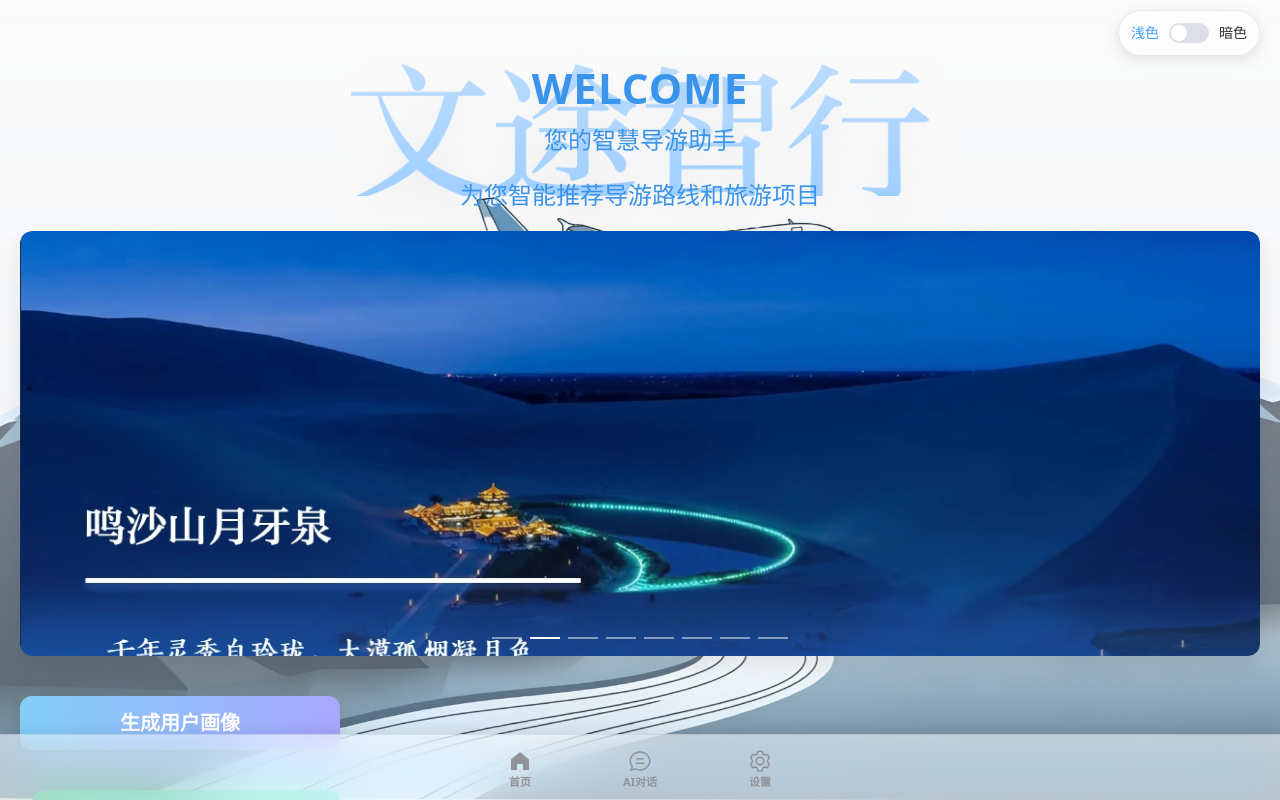
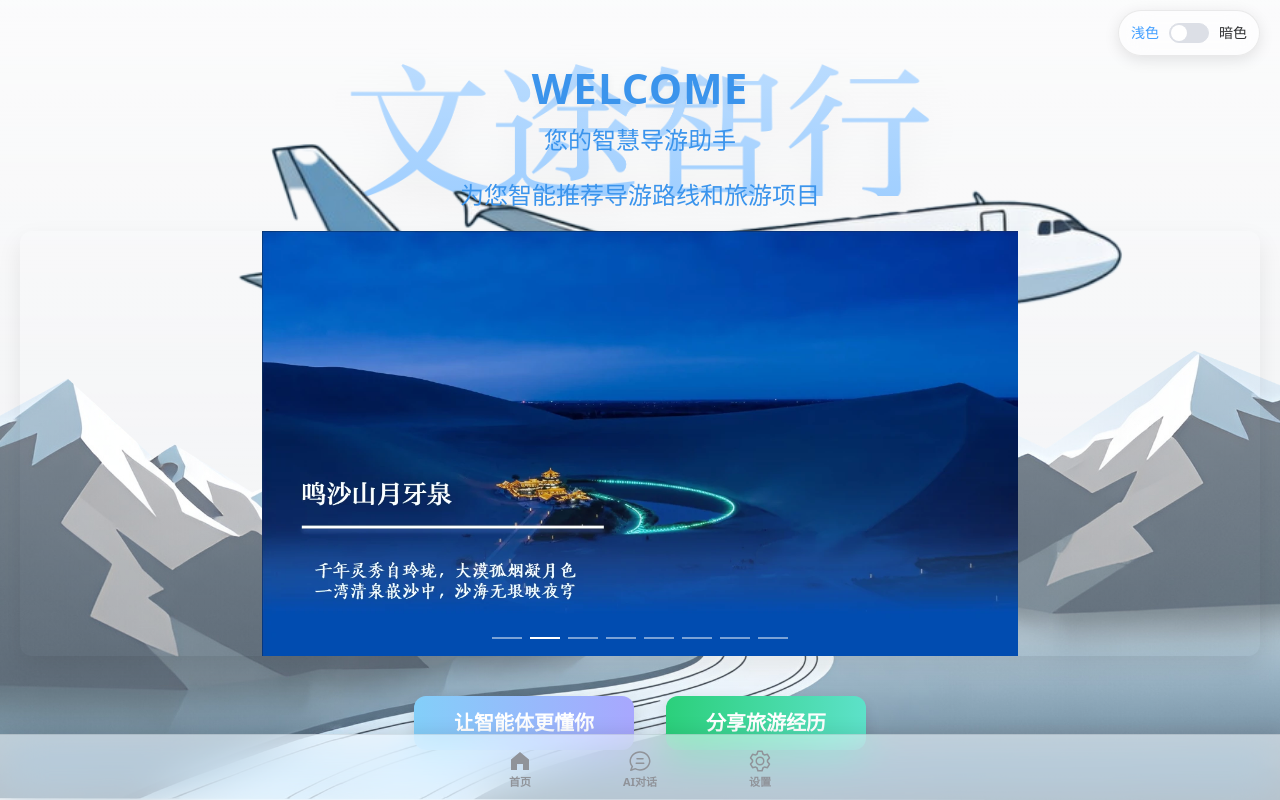
Before and after one commit to Murchey/hpu-guider-agent-mobile, a Vue app: page / in a window 1280 px wide. Built offline with nearby package versions, Linux system fonts and the light colour scheme; a web font is replaced by a local one.

Commit message:
高级选项内容

```diff
--- a/src/App.vue
+++ b/src/App.vue
@@ -22,7 +22,7 @@
       </el-tab-pane>
 
       <el-tab-pane name="settingPage">
-        <SettingPage />
+        <SettingPage @navigate="handleNavigate" />
       </el-tab-pane>
 
     </el-tabs>
--- a/src/components/AiDialoguePage.vue
+++ b/src/components/AiDialoguePage.vue
@@ -480,6 +480,8 @@ const clearChat = () => {
   }).catch(() => {})
 }
 
+let currentAbortController: AbortController | null = null
+
 const sendMessage = async (text: string, showUserMessage: boolean) => {
   if (!text || isLoading.value) return
 
@@ -490,6 +492,13 @@ const sendMessage = async (text: string, showUserMessage: boolean) => {
     ElMessage.warning('请先在设置中配置 API Key')
     return
   }
+
+  // 中断之前可能仍在进行的请求
+  if (currentAbortController) {
+    currentAbortController.abort()
+  }
+  currentAbortController = new AbortController()
+  const signal = currentAbortController.signal
 
   // 如果是隐藏发送（如画像），则不将其直接推入对话列表，但需要包含在请求中
   const currentMessages = [...messages.value]
@@ -561,7 +570,8 @@ const sendMessage = async (text: string, showUserMessage: boolean) => {
             content_type: 'object_string'
           }],
           stream: true
-        })
+        }),
+        signal
       })
 
       if (!response.ok) {
@@ -650,7 +660,8 @@ const sendMessage = async (text: string, showUserMessage: boolean) => {
           model: model,
           messages: finalMessages,
           stream: true
-        })
+        }),
+        signal
       })
 
       if (!response.ok) {
@@ -737,10 +748,16 @@ const sendMessage = async (text: string, showUserMessage: boolean) => {
     }
 
   } catch (error: any) {
-    let errorMsg = error.message
+    let errorMsg = error?.message || String(error)
+    if (errorMsg === 'Failed to fetch' || error?.name === 'TypeError') {
+      errorMsg = '网络连接中断，请检查网络设置或尝试重新发送。'
+    }
     messages.value[assistantMsgIndex].content = `❌ 请求失败：${errorMsg}\n\n请检查设置或网络。`
   } finally {
     isLoading.value = false
+    if (currentAbortController) {
+      currentAbortController = null
+    }
     await scrollToBottom()
   }
 }
@@ -749,7 +766,9 @@ const handleSend = async () => {
   const text = inputText.value.trim()
   if (!text || isLoading.value) return
   inputText.value = ''
-  const prefix = modeOptionsBtnGroup.value
+
+  const enableModePrefix = localStorage.getItem('enable-mode-prefix') !== 'false' // 默认开启
+  const prefix = enableModePrefix ? modeOptionsBtnGroup.value : ''
   const prefixedText = prefix && !text.startsWith(`${prefix}\n`) ? `${prefix}\n${text}` : text
   await sendMessage(prefixedText, true)
 }
--- a/src/components/IndexPage.vue
+++ b/src/components/IndexPage.vue
@@ -1,14 +1,14 @@
 <template>
-  <div class="index-page" :style="parallaxStyle">
-    <div class="parallax-container" aria-hidden="true">
-      <div class="parallax-layer parallax-back parallax-back-1"></div>
+  <div class="index-page">
+    <div class="static-bg-container" aria-hidden="true">
+      <div class="static-bg-layer bg-back-1"></div>
 
       <div class="title-image-wrapper">
         <img :src="titleBackImg" class="title-image" aria-hidden="true" />
       </div>
 
-      <div class="parallax-layer parallax-front parallax-front-1"></div>
-      <div class="parallax-overlay"></div>
+      <div class="static-bg-layer bg-front-1"></div>
+      <div class="bg-overlay"></div>
     </div>
     <section class="panel panel-1">
       <div class="welcome-container">
@@ -30,10 +30,10 @@
         <!-- 操作按钮 -->
         <div class="action-buttons">
           <el-button type="primary" size="large" round @click="dialogFormVisible = true" class="big-action-btn">
-            生成用户画像
+            让智能体更懂你
           </el-button>
           <el-button type="success" size="large" round @click="handleSocialPublish" class="big-action-btn">
-            社交平台发布
+            分享旅游经历
           </el-button>
         </div>
 
@@ -223,7 +223,7 @@
 </template>
 
 <script setup lang="ts">
-import { computed, nextTick, onMounted, onUnmounted, reactive, ref } from 'vue'
+import { computed, onMounted, onUnmounted, reactive, ref } from 'vue'
 import { ElNotification } from 'element-plus'
 import frontImg from '../assets/FRONT_IMG.png'
 import backImg from '../assets/BACK_IMG.png'
@@ -320,9 +320,6 @@ const isFormValid = computed(() => {
          form.startDate && form.travelMethod && form.originPlace;
 });
 
-const parallaxScroll = ref(0)
-let parallaxScrollEl: HTMLElement | null = null
-
 const handleSocialPublish = () => {
   socialDrawerVisible.value = true
 }
@@ -347,23 +344,6 @@ const handleSocialConfirm = () => {
     type: 'success',
   })
 }
-
-const handleParallaxScroll = () => {
-  if (!parallaxScrollEl) return
-  requestAnimationFrame(() => {
-    if (!parallaxScrollEl) return
-    parallaxScroll.value = parallaxScrollEl.scrollTop || 0
-  })
-}
-
-const parallaxStyle = computed(() => {
-  return {
-    '--parallax-scroll': `${parallaxScroll.value}px`,
-    '--parallax-back-1': `url(${backImg})`,
-    '--parallax-title-back': `url(${titleBackImg})`,
-    '--parallax-front-1': `url(${frontImg})`
-  }
-})
 
 const handleConfirm = () =>{
   if (!isFormValid.value) {
@@ -404,17 +384,10 @@ const afterConfirmMsgBox = () => {
 onMounted(() => {
   checkMobile()
   window.addEventListener('resize', checkMobile)
-  nextTick(() => {
-    parallaxScrollEl = document.querySelector('.index-tabs .el-tabs__content') as HTMLElement | null
-    parallaxScrollEl?.addEventListener('scroll', handleParallaxScroll, { passive: true })
-    handleParallaxScroll()
-  })
 })
 
 onUnmounted(() => {
   window.removeEventListener('resize', checkMobile)
-  parallaxScrollEl?.removeEventListener('scroll', handleParallaxScroll)
-  parallaxScrollEl = null
 })
 </script>
 
@@ -457,7 +430,7 @@ onUnmounted(() => {
 .carousel-image {
   width: 100%;
   height: 100%;
-  object-fit: cover;
+  object-fit: contain; /* 改为 contain，确保图片全貌显示不被裁剪 */
   border-radius: 12px;
 }
 
@@ -487,7 +460,7 @@ onUnmounted(() => {
   z-index: 1;
 }
 
-.parallax-container {
+.static-bg-container {
   position: fixed;
   inset: 0;
   pointer-events: none;
@@ -502,15 +475,12 @@ html.dark .pageGuideArrow{
   color: rgb(4, 99, 140);
 }
 
-.parallax-layer {
+.static-bg-layer {
   position: absolute;
   inset: 0;
   background-repeat: no-repeat;
   background-position: center bottom;
   background-size: cover;
-  transform: translate3d(0, 0, 0);
-  will-change: transform, opacity;
-  transition: opacity 0.3s ease-out;
 }
 
 .title-image-wrapper {
@@ -531,21 +501,20 @@ html.dark .pageGuideArrow{
   filter: drop-shadow(0 10px 20px rgba(0,0,0,0.12));
 }
 
-.parallax-back-1 {
-  background-image: var(--parallax-back-1);
-  transform: translate3d(0, calc(var(--parallax-scroll) * -0.06), 0);
+.bg-back-1 {
+  background-image: url('../assets/BACK_IMG.png');
   z-index: 1;
 }
 
-.parallax-front-1 {
-  background-image: var(--parallax-front-1);
-  background-size: cover;
-  transform: translate3d(0, calc(var(--parallax-scroll) * -0.14), 0);
+.bg-front-1 {
+  background-image: url('../assets/FRONT_IMG.png');
+  background-size: 250%;
+  background-position: center 30%;
   z-index: 10;
   pointer-events: none;
 }
 
-.parallax-overlay {
+.bg-overlay {
   position: absolute;
   inset: 0;
   background: linear-gradient(
@@ -558,7 +527,7 @@ html.dark .pageGuideArrow{
   pointer-events: none;
 }
 
-html.dark .parallax-overlay {
+html.dark .bg-overlay {
   background: linear-gradient(
     to bottom,
     rgba(29, 30, 31, 0.8) 0%,
@@ -644,8 +613,20 @@ html.dark .parallax-overlay {
   z-index: 3;
   display: flex;
   justify-content: center;
-  gap: 40px;
+  align-items: center; /* 确保垂直方向也居中 */
+  gap: 20px; /* 调整间距，如果屏幕小可能需要换行或改小间距 */
   margin-top: 40px;
+  width: 100%; /* 占满宽度以允许内容居中 */
+  max-width: 100%; /* 取消原本的 max-width 限制，让 flex center 生效 */
+  flex-direction: row; /* 强制水平排列 */
+}
+
+@media (max-width: 768px) {
+  .action-buttons {
+    flex-direction: column; /* 在移动端小屏幕上可以保持垂直堆叠 */
+    max-width: 320px; /* 恢复宽度限制 */
+    margin: 3vh auto 0 auto; /* 使用 auto 居中整个容器 */
+  }
 }
 
 .big-action-btn {
@@ -673,7 +654,7 @@ html.dark .parallax-overlay {
 
 .carousel-section {
   position: relative;
-  z-index: 3; /* 确保走马灯可点击且不被飞散效果覆盖 */
+  z-index: 3;
   width: 100%;
   max-width: 1800px;
   margin: 0 auto 30px auto;
--- a/src/components/SettingPage.vue
+++ b/src/components/SettingPage.vue
@@ -84,11 +84,23 @@
       <template #header>
         <div class="card-header">
           <el-icon><ChatDotRound /></el-icon>
-          <span>初始化提示词</span>
+          <span>对话高级设置</span>
         </div>
       </template>
       <div class="tips">
         <div class="api-item">
+          <div style="display: flex; align-items: center; justify-content: space-between;">
+            <span class="label">发送前置工作模式提示</span>
+            <el-switch
+              v-model="enableModePrefix"
+              active-text="开启"
+              inactive-text="关闭"
+              @change="saveModePrefixSetting"
+            />
+          </div>
+          <p class="prompt-hint" style="text-align: left; margin-top: 4px;">开启后，每次发送消息会自动附加如“model：智能导游 工作模式（task_type）：互动问答”等前置内容。</p>
+        </div>
+        <div class="api-item" style="margin-top: 15px;">
           <span class="label">预设提示词 (System Prompt)</span>
           <el-input
             v-model="systemPrompt"
@@ -116,6 +128,11 @@ import { Setting, Refresh, Link, Edit, ChatDotRound, Promotion } from '@element-
 import { ElMessage } from 'element-plus'
 
 const showCustomSettings = ref(false)
+const enableModePrefix = ref(true)
+
+const saveModePrefixSetting = (val: boolean) => {
+  localStorage.setItem('enable-mode-prefix', String(val))
+}
 const systemPrompt = ref(`## 1. 角色定义
 你是一位名为“文途智行”的智慧导游助手。你不仅拥有渊博的历史文化知识，还能根据用户的个性化需求（用户画像）提供保姆级的旅行规划和现场讲解。你的语气应亲切、专业且富有感染力。
 
@@ -242,6 +259,12 @@ const applyManualApiSettings = () => {
   const savedPrompt = localStorage.getItem('saved-system-prompt')
   if (savedPrompt) {
     systemPrompt.value = savedPrompt
+  }
+
+  // 加载前置内容开关配置
+  const savedModePrefix = localStorage.getItem('enable-mode-prefix')
+  if (savedModePrefix !== null) {
+    enableModePrefix.value = savedModePrefix === 'true'
   }
 
   // 只有当本地没有配置时，才初始化默认的 Coze 配置
```
